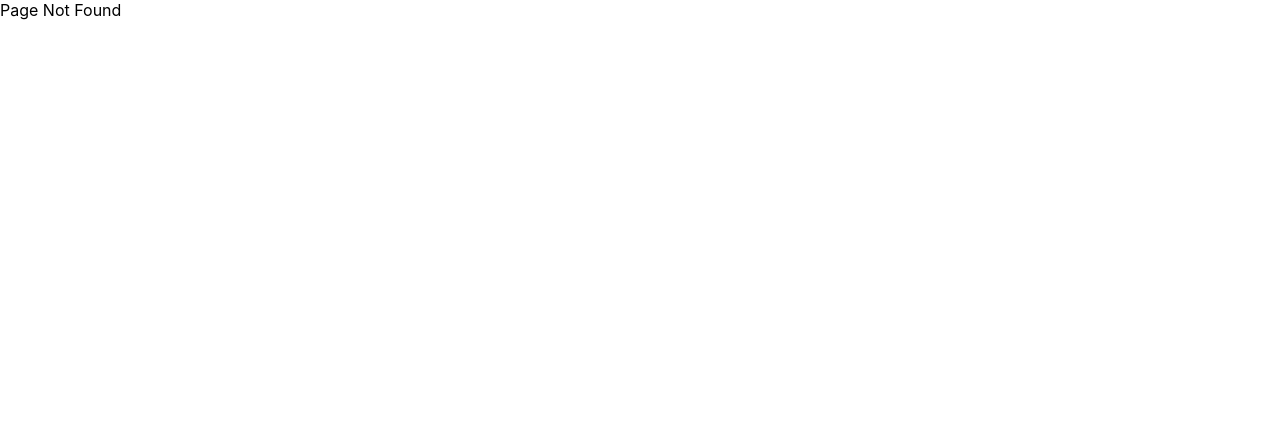
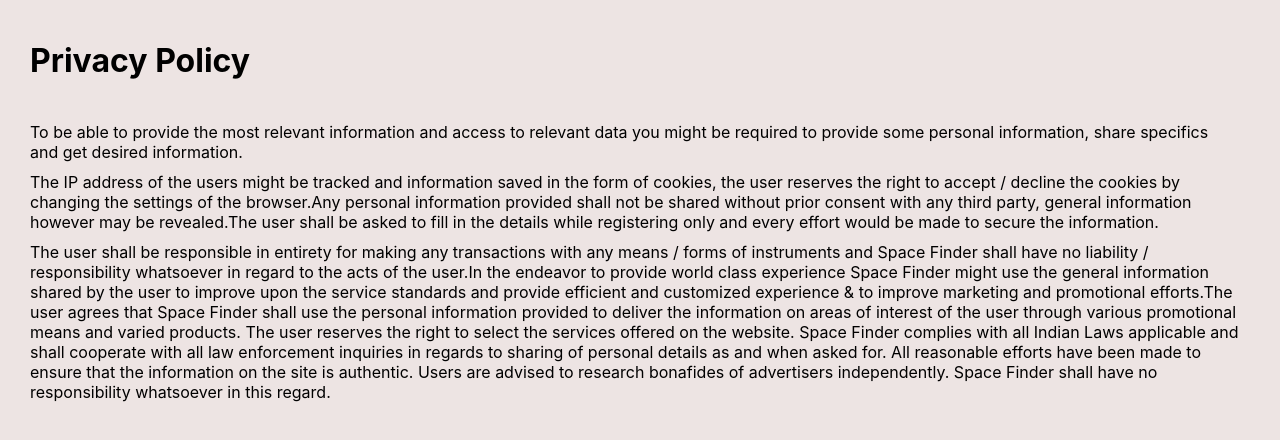
Before and after one commit to BhasmaSur/spacebhk, a React (Create React App) app: page /privacy-policy in a window 1280 px wide. Before the commit this address had no page. Shown: the top 440 px of the page. Built offline with nearby package versions, Linux system fonts and the light colour scheme.

Commit message:
space finder

```diff
--- a/src/App.js
+++ b/src/App.js
@@ -3,11 +3,13 @@
 import LandingPage from './views/landing-page';
 import KumarProperties from './views/kumar-properties';
 import ErrorPage from './views/error-page';
+import PrivacyPolicy from './views/privacy-policy';
 function App() {
   return (
     <Router>
     <Routes>
       <Route path='/kumar-properties' element={<KumarProperties />} exact/>
+      <Route path='/privacy-policy' element={<PrivacyPolicy />} exact/>
       <Route path='/' element={<LandingPage />} exact/>
       <Route path='/*' element={<ErrorPage />} exact/>
     </Routes>
--- /dev/null
+++ b/src/views/privacy-policy/index.js
@@ -0,0 +1,46 @@
+import React from "react";
+
+const PrivacyPolicy = () => {
+  return (
+    <div style={{ backgroundColor: "#EDE4E3", padding: 20, height:'100vh' }}>
+      <h1 style={{marginLeft:10}}>Privacy Policy</h1>
+      <div style={{ backgroundColor: "#EDE4E3", padding: 10 }}>
+        <p style={{ margin: 10, marginLeft: 0 }}>
+          To be able to provide the most relevant information and access to
+          relevant data you might be required to provide some personal
+          information, share specifics and get desired information.
+        </p>
+        <p style={{ margin: 10, marginLeft: 0  }}>
+          The IP address of the users might be tracked and information saved in
+          the form of cookies, the user reserves the right to accept / decline
+          the cookies by changing the settings of the browser.Any personal
+          information provided shall not be shared without prior consent with
+          any third party, general information however may be revealed.The user
+          shall be asked to fill in the details while registering only and every
+          effort would be made to secure the information.
+        </p>
+        <p style={{ margin: 10, marginLeft: 0  }}>
+          The user shall be responsible in entirety for making any transactions
+          with any means / forms of instruments and Space Finder shall have no
+          liability / responsibility whatsoever in regard to the acts of the
+          user.In the endeavor to provide world class experience Space Finder
+          might use the general information shared by the user to improve upon
+          the service standards and provide efficient and customized experience
+          & to improve marketing and promotional efforts.The user agrees that
+          Space Finder shall use the personal information provided to deliver
+          the information on areas of interest of the user through various
+          promotional means and varied products. The user reserves the right to
+          select the services offered on the website. Space Finder complies with
+          all Indian Laws applicable and shall cooperate with all law
+          enforcement inquiries in regards to sharing of personal details as and
+          when asked for. All reasonable efforts have been made to ensure that
+          the information on the site is authentic. Users are advised to
+          research bonafides of advertisers independently. Space Finder shall
+          have no responsibility whatsoever in this regard.
+        </p>
+      </div>
+    </div>
+  );
+};
+
+export default PrivacyPolicy;
```
